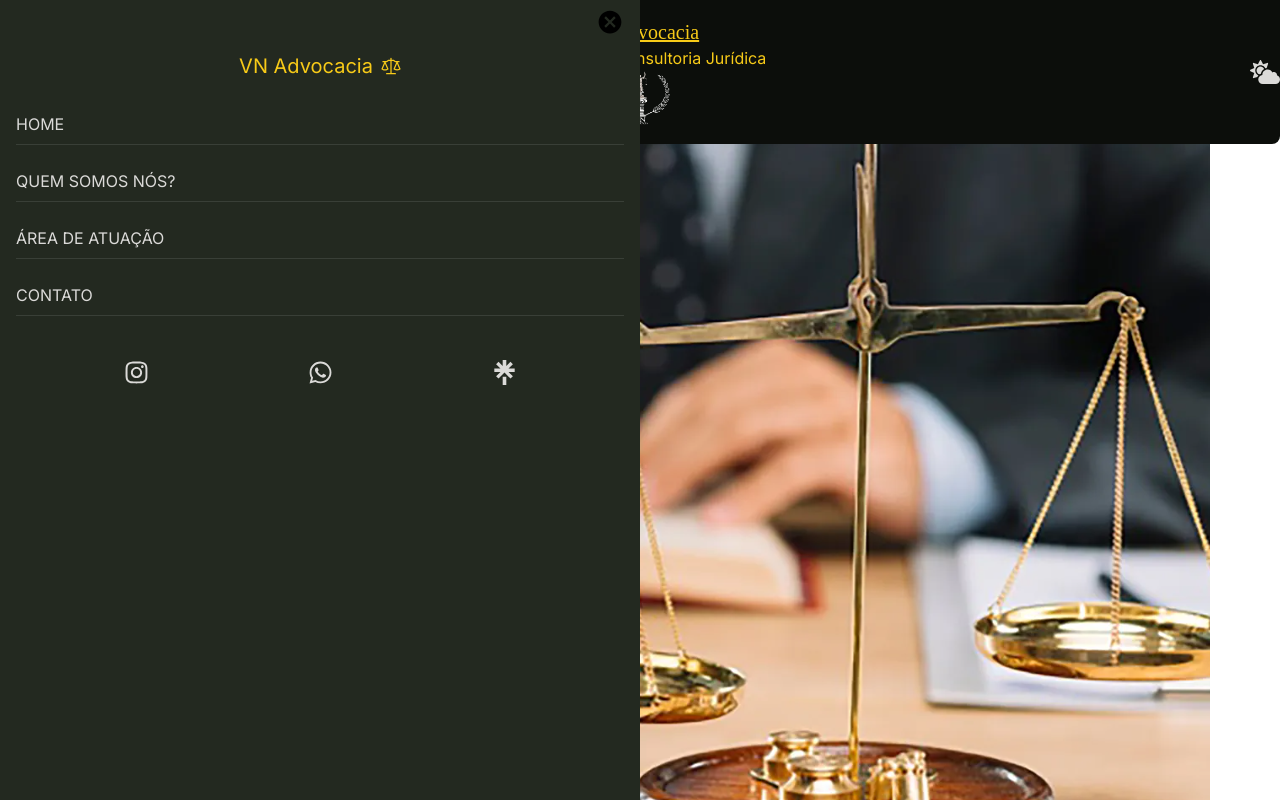
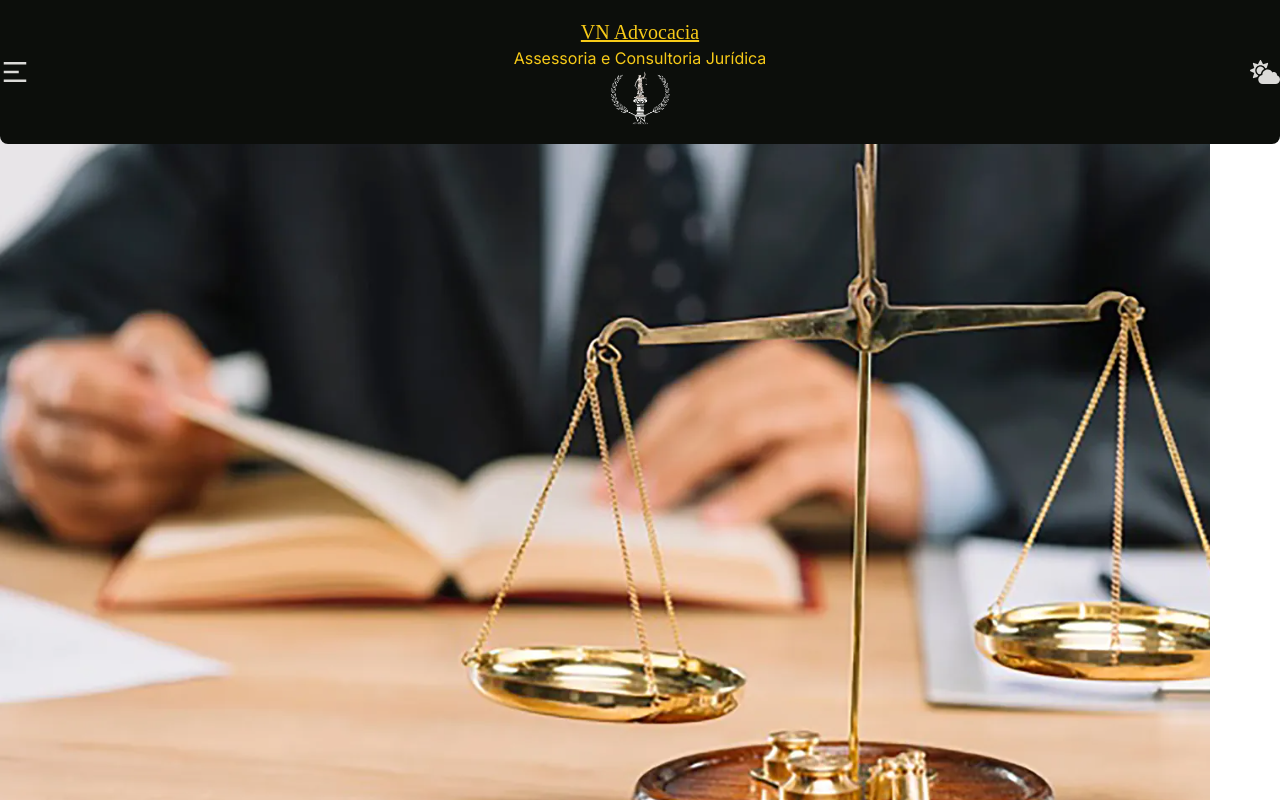
Before and after one commit to luscabap/VN-Advocacia, a React (Vite) app: page / in a window 1280 px wide. Shown: the top 800 px of the page. Built offline with nearby package versions, Linux system fonts and the light colour scheme.

Commit message:
fix: adjusting menu state and file paths

```diff
--- a/src/App.tsx
+++ b/src/App.tsx
@@ -1,7 +1,7 @@
 import { AboutUs } from "./Components/About";
 import { Header } from "./Components/Header";
 import { Home } from "./Components/Home";
-import banner from "/public/assets/s1.png";
+import banner from "/assets/s1.png";
 
 function App() {
   return (
--- a/src/Components/About/index.tsx
+++ b/src/Components/About/index.tsx
@@ -1,5 +1,5 @@
 import { Title } from "../Title";
-import escritorio from "/public/assets/escritorio.png"
+import escritorio from "/assets/escritorio.png"
 
 export const AboutUs = () => {
   return (
--- a/src/Components/Header/index.tsx
+++ b/src/Components/Header/index.tsx
@@ -10,7 +10,7 @@ const iconProps = {
 }
 
 export const Header = () => {
-  const [isOpen, setIsOpen] = useState(true);
+  const [isOpen, setIsOpen] = useState(false);
 
   const handleClickMenu = () => {
     setIsOpen(true);
--- a/src/Components/Logo/index.tsx
+++ b/src/Components/Logo/index.tsx
@@ -1,4 +1,4 @@
-import logo from "/public/logo.png";
+import logo from "/logo.png";
 
 export const Logo = () => {
   return (
```
